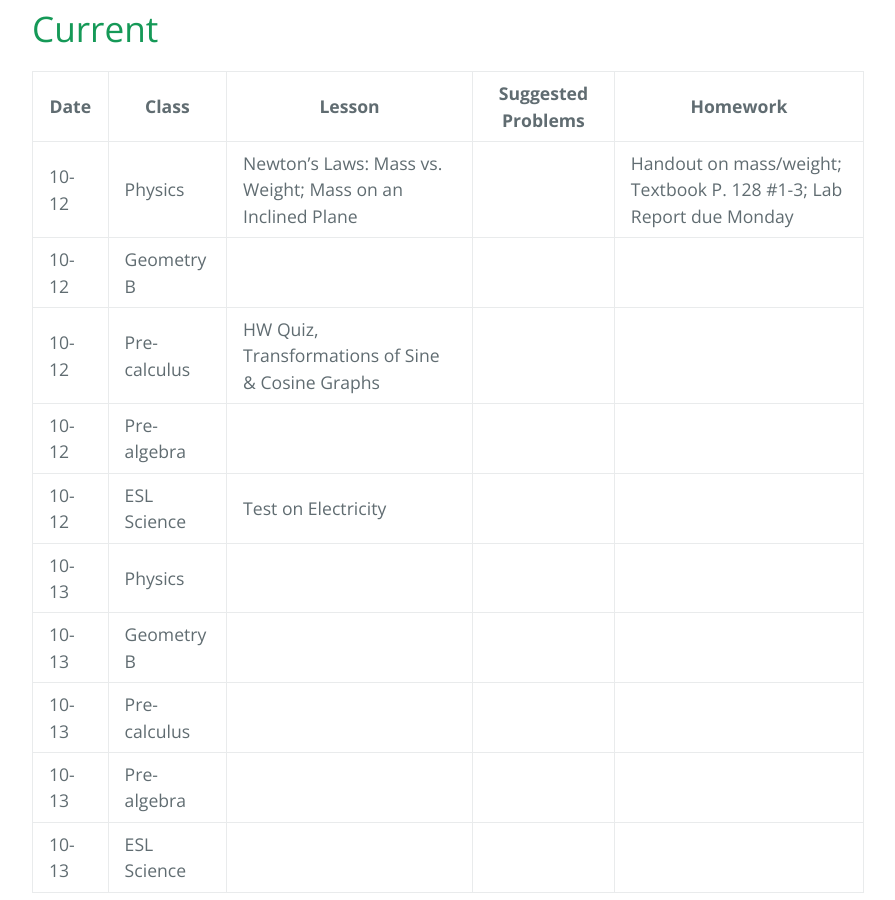
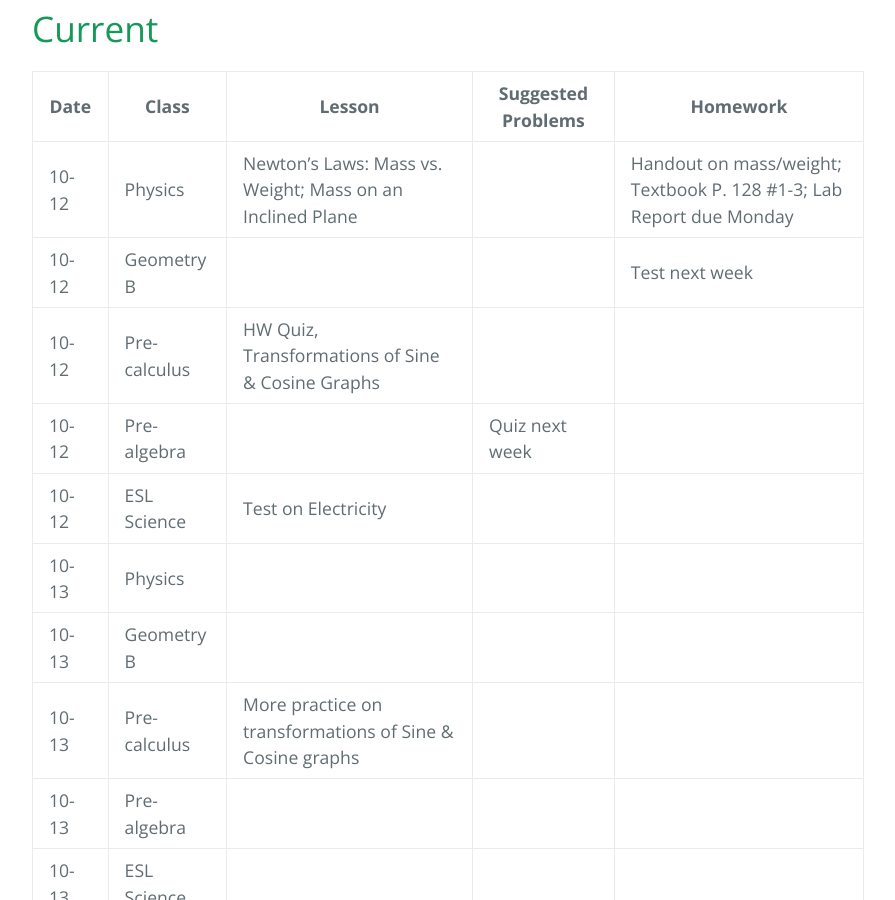
Before and after one commit to gpayoo/gpayoo, a Jekyll site: the page built from index.md, in a window 1280 px wide and 900 px high, scrolled down 497 px. Shown: the whole window, without its empty margins (192-1087 px from the left). Built offline with Jekyll 4.4.1, drawn with Linux system fonts in a browser that asks for light colours; our own code applies the rules of GitHub Pages for plain Markdown files.

Commit message:
Update index.md

```diff
--- a/index.md
+++ b/index.md
@@ -11,13 +11,13 @@ layout: default
 | Date | Class | Lesson | Suggested Problems | Homework |
 | ---- | ----- | ------ | -------- | ---
 | 10-12 | Physics | Newton's Laws: Mass vs. Weight; Mass on an Inclined Plane | | Handout on mass/weight; Textbook P. 128 #1-3; Lab Report due Monday
-| 10-12 | Geometry B |   | |  |
+| 10-12 | Geometry B |   | |  Test next week|
 | 10-12 | Pre-calculus | HW Quiz, Transformations of Sine & Cosine Graphs| |
-| 10-12 | Pre-algebra |  | |
+| 10-12 | Pre-algebra |  | Quiz next week |
 | 10-12 | ESL Science | Test on Electricity|  |
 | 10-13 | Physics |  | |
 | 10-13 | Geometry B |   | |  |
-| 10-13 | Pre-calculus | | |
+| 10-13 | Pre-calculus | More practice on transformations of Sine & Cosine graphs | |
 | 10-13 | Pre-algebra |  | |
 | 10-13 | ESL Science | |  |
 
```
